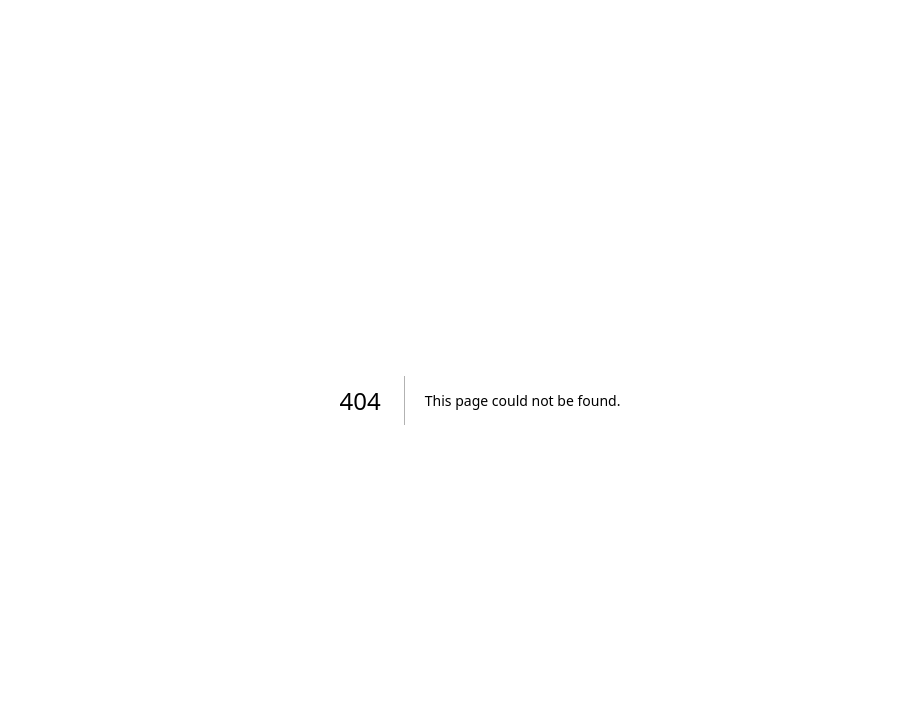
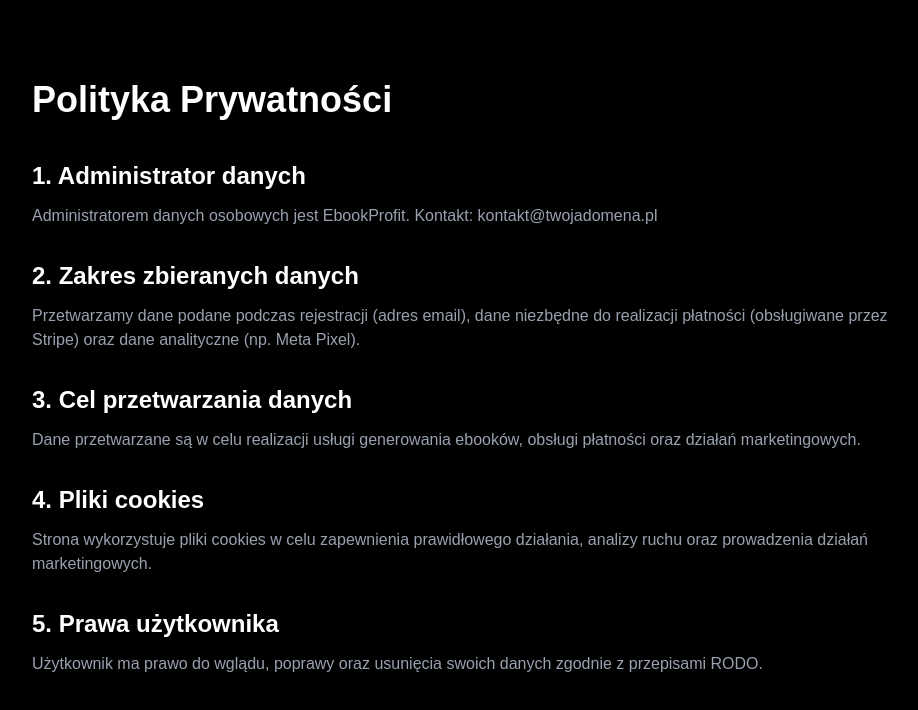
Before and after one commit to olaastolarczuk-eng/ebookprofit, a Next.js app: page /polityka-prywatnosci in a window 1280 px wide. Before the commit this address had no page. Shown: the top 710 px of the page, without its empty margins (160-1078 px from the left). Built offline with nearby package versions, Linux system fonts and the light colour scheme.

Commit message:
Add premium MacBook mockup section

```diff
--- a/app/layout.tsx
+++ b/app/layout.tsx
@@ -16,3 +16,6 @@ export default function RootLayout({
     </html>
   )
 }
+import CookieBanner from '@/components/CookieBanner'
+
+<CookieBanner />
--- a/app/page.tsx
+++ b/app/page.tsx
@@ -33,12 +33,11 @@ export default function Home() {
         <div className="absolute w-[600px] h-[600px] bg-purple-600/20 blur-3xl rounded-full top-[-200px]"></div>
 
         <h1 className="text-5xl md:text-6xl font-bold max-w-4xl mb-6 leading-tight">
-  Stwórz gotowy ebook do sprzedaży
+  Zamień swoją wiedzę w gotowy ebook
   <span className="block text-purple-400">
     w mniej niż 10 minut 🚀
   </span>
 </h1>
-
 
         <p className="text-lg text-gray-400 max-w-xl mb-8">
   Generuj treść, strukturę i okładkę automatycznie.
@@ -49,9 +48,24 @@ export default function Home() {
           onClick={handleStart}
           className="bg-purple-600 hover:bg-purple-500 transition px-8 py-4 rounded-xl text-lg font-semibold shadow-lg"
         >
-          Zacznij generować
+          Zacznij tworzyć swój ebook
         </button>
       </section>
+      <section className="py-20 px-6 text-center bg-black">
+  <h2 className="text-3xl font-bold mb-8">
+    Pisanie ebooka to tygodnie pracy…
+  </h2>
+
+  <p className="text-gray-400 max-w-2xl mx-auto mb-8">
+    Brak czasu. Brak struktury. Brak okładki.
+    A i tak nie masz pewności, czy się sprzeda.
+  </p>
+
+  <h3 className="text-2xl font-semibold text-purple-400">
+    Z EbookProfit robisz to w kilka minut.
+  </h3>
+</section>
+
 
       {/* ===== FEATURES ===== */}
       <section className="py-24 px-6 max-w-6xl mx-auto grid md:grid-cols-3 gap-12 text-center">
@@ -420,3 +434,13 @@ export default function Home() {
     </main>
   )
 }
+<footer className="py-10 text-center text-gray-500 text-sm bg-black">
+  <div className="space-x-6">
+    <a href="/polityka-prywatnosci" className="hover:underline">
+      Polityka prywatności
+    </a>
+    <a href="/regulamin" className="hover:underline">
+      Regulamin
+    </a>
+  </div>
+</footer>
--- /dev/null
+++ b/app/polityka-prywatnosci/page.tsx
@@ -0,0 +1,54 @@
+export default function PrivacyPolicy() {
+  return (
+    <main className="min-h-screen bg-black text-white px-6 py-20">
+      <div className="max-w-4xl mx-auto space-y-8">
+
+        <h1 className="text-4xl font-bold mb-10">
+          Polityka Prywatności
+        </h1>
+
+        <section>
+          <h2 className="text-2xl font-semibold mb-3">1. Administrator danych</h2>
+          <p className="text-gray-400">
+            Administratorem danych osobowych jest EbookProfit.
+            Kontakt: kontakt@twojadomena.pl
+          </p>
+        </section>
+
+        <section>
+          <h2 className="text-2xl font-semibold mb-3">2. Zakres zbieranych danych</h2>
+          <p className="text-gray-400">
+            Przetwarzamy dane podane podczas rejestracji (adres email),
+            dane niezbędne do realizacji płatności (obsługiwane przez Stripe)
+            oraz dane analityczne (np. Meta Pixel).
+          </p>
+        </section>
+
+        <section>
+          <h2 className="text-2xl font-semibold mb-3">3. Cel przetwarzania danych</h2>
+          <p className="text-gray-400">
+            Dane przetwarzane są w celu realizacji usługi generowania ebooków,
+            obsługi płatności oraz działań marketingowych.
+          </p>
+        </section>
+
+        <section>
+          <h2 className="text-2xl font-semibold mb-3">4. Pliki cookies</h2>
+          <p className="text-gray-400">
+            Strona wykorzystuje pliki cookies w celu zapewnienia prawidłowego działania,
+            analizy ruchu oraz prowadzenia działań marketingowych.
+          </p>
+        </section>
+
+        <section>
+          <h2 className="text-2xl font-semibold mb-3">5. Prawa użytkownika</h2>
+          <p className="text-gray-400">
+            Użytkownik ma prawo do wglądu, poprawy oraz usunięcia swoich danych
+            zgodnie z przepisami RODO.
+          </p>
+        </section>
+
+      </div>
+    </main>
+  )
+}
--- /dev/null
+++ b/app/regulamin/page.tsx
@@ -0,0 +1,35 @@
+export default function Terms() {
+  return (
+    <main className="min-h-screen bg-black text-white px-6 py-20">
+      <div className="max-w-4xl mx-auto space-y-8">
+
+        <h1 className="text-4xl font-bold mb-10">
+          Regulamin
+        </h1>
+
+        <section>
+          <h2 className="text-2xl font-semibold mb-3">1. Zakres usługi</h2>
+          <p className="text-gray-400">
+            EbookProfit umożliwia generowanie treści ebooków przy użyciu technologii AI.
+          </p>
+        </section>
+
+        <section>
+          <h2 className="text-2xl font-semibold mb-3">2. Płatności</h2>
+          <p className="text-gray-400">
+            Płatności realizowane są za pośrednictwem Stripe.
+            Opłata jest jednorazowa.
+          </p>
+        </section>
+
+        <section>
+          <h2 className="text-2xl font-semibold mb-3">3. Odpowiedzialność</h2>
+          <p className="text-gray-400">
+            Użytkownik ponosi odpowiedzialność za sposób wykorzystania wygenerowanych treści.
+          </p>
+        </section>
+
+      </div>
+    </main>
+  )
+}
--- /dev/null
+++ b/components/CookieBanner.tsx
@@ -0,0 +1,33 @@
+'use client'
+
+import { useState, useEffect } from 'react'
+
+export default function CookieBanner() {
+  const [show, setShow] = useState(false)
+
+  useEffect(() => {
+    const consent = localStorage.getItem('cookie-consent')
+    if (!consent) setShow(true)
+  }, [])
+
+  const accept = () => {
+    localStorage.setItem('cookie-consent', 'accepted')
+    setShow(false)
+  }
+
+  if (!show) return null
+
+  return (
+    <div className="fixed bottom-0 left-0 right-0 bg-black text-white p-6 flex flex-col md:flex-row justify-between items-center z-50">
+      <p className="text-sm mb-4 md:mb-0">
+        Używamy plików cookies w celach analitycznych i marketingowych.
+      </p>
+      <button
+        onClick={accept}
+        className="bg-purple-600 px-6 py-2 rounded"
+      >
+        Akceptuję
+      </button>
+    </div>
+  )
+}
```
